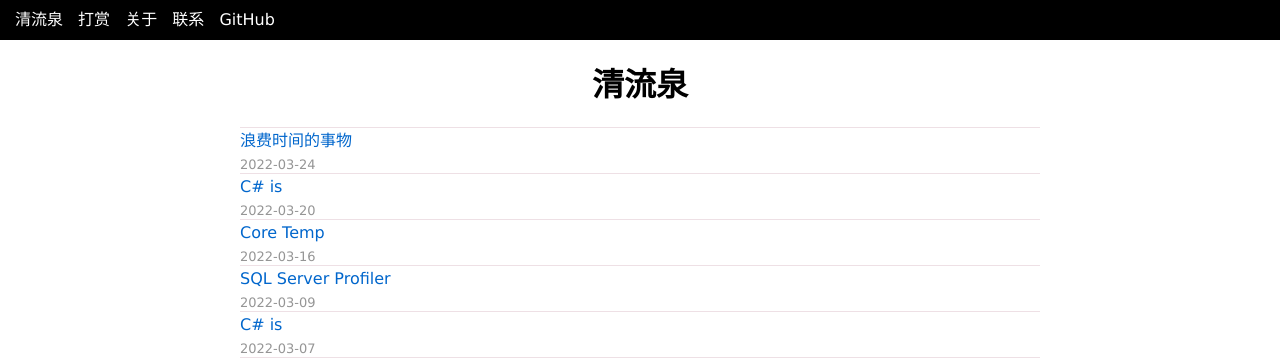
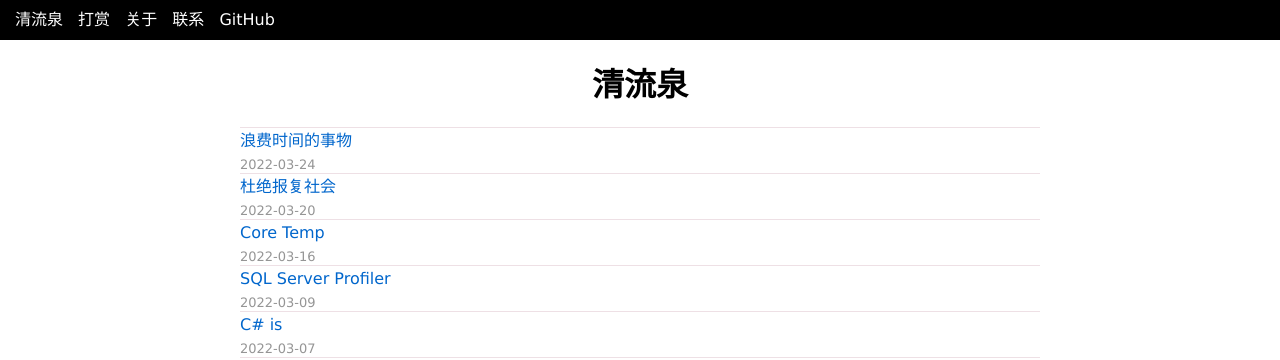
Before and after one commit to yinyongxian/yinyongxian.github.io, a Jekyll site: the page built from index.html, in a window 1280 px wide and 900 px high. Shown: the top 360 px of the window. Built offline with Jekyll 4.4.1, drawn with Linux system fonts in a browser that asks for light colours; the list of posts is cut into pages by our own code.

Commit message:
Update 2022-03-20-avoid-revenge-society.md

```diff
--- a/_posts/2022/2022-03-20-avoid-revenge-society.md
+++ b/_posts/2022/2022-03-20-avoid-revenge-society.md
@@ -1,6 +1,6 @@
 ---
 layout: default
-title: C# is
+title: 杜绝报复社会
 ---
 
 # 杜绝报复社会
```
